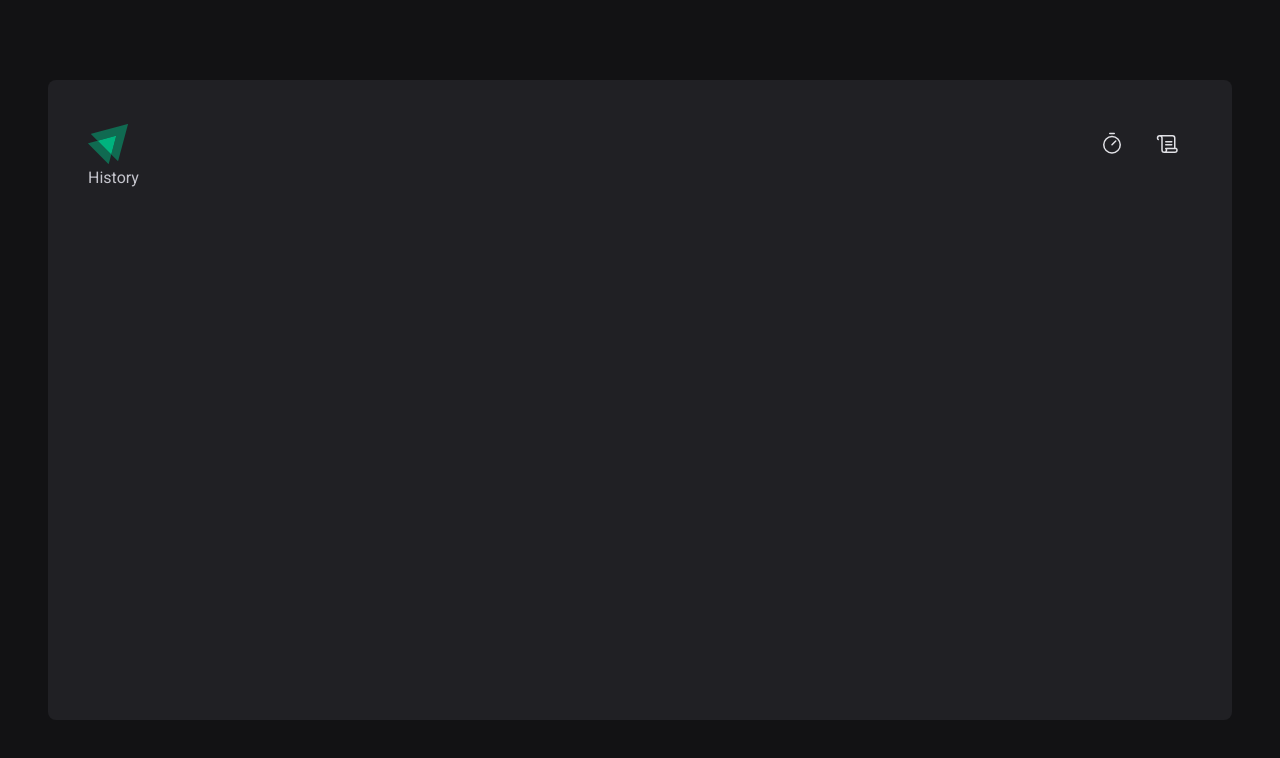
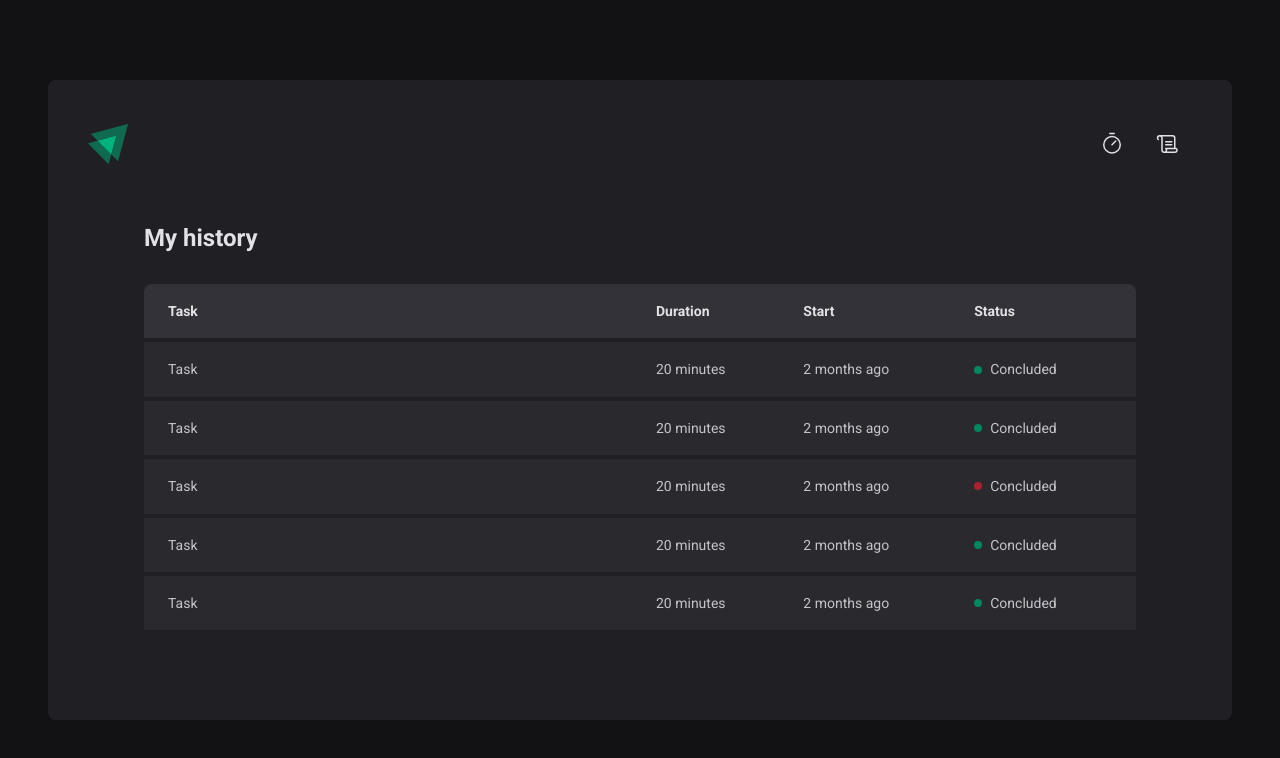
Before and after one commit to jttrevis/study-project-ignite-pomodoro, a React (Vite) app: page /history in a window 1280 px wide. Shown: the top 758 px of the page. Built offline with nearby package versions, Linux system fonts and the light colour scheme.

Commit message:
stop button done

```diff
--- a/package.json
+++ b/package.json
@@ -10,10 +10,14 @@
     "preview": "vite preview"
   },
   "dependencies": {
+    "@hookform/resolvers": "^3.1.0",
     "@phosphor-icons/react": "^2.0.9",
+    "date-fns": "^2.30.0",
     "react": "^18.2.0",
     "react-dom": "^18.2.0",
-    "react-router-dom": "^6.3.0"
+    "react-hook-form": "^7.43.9",
+    "react-router-dom": "^6.3.0",
+    "zod": "^3.21.4"
   },
   "devDependencies": {
     "@rocketseat/eslint-config": "^1.2.0",
--- a/src/components/Router.tsx
+++ b/src/components/Router.tsx
@@ -1,8 +1,9 @@
 import { Routes, Route } from "react-router-dom"
 
 import { Home } from "../pages/Home/Home"
-import { History } from "../pages/History"
+
 import { DefaultLayout } from "../layouts/DefaultLayout"
+import { History } from "../pages/History/History"
 
 
 
--- a/src/pages/History.tsx
+++ /dev/null
@@ -1,7 +0,0 @@
-import React from 'react'
-
-export const History = () => {
-  return (
-    <div>History</div>
-  )
-}
--- /dev/null
+++ b/src/pages/History/History.tsx
@@ -0,0 +1,61 @@
+import { HistoryContainer, HistoryList, Status } from "./styles"
+
+
+export const History = () => {
+  return (
+    <HistoryContainer>
+      <h1>My history</h1>
+
+      <HistoryList>
+        <table>
+          <thead>
+            <tr>
+              <th>Task</th>
+              <th>Duration</th>
+              <th>Start</th>
+              <th>Status</th>
+            </tr>
+          </thead>
+
+          <tbody>
+            <tr>
+              <td>Task</td>
+              <td>20 minutes</td>
+              <td>2 months ago</td>
+              <td><Status statusColor="green" >Concluded</Status></td>
+
+            </tr>
+            <tr>
+              <td>Task</td>
+              <td>20 minutes</td>
+              <td>2 months ago</td>
+              <td><Status statusColor="green">Concluded</Status></td>
+
+            </tr>
+            <tr>
+              <td>Task</td>
+              <td>20 minutes</td>
+              <td>2 months ago</td>
+              <td><Status statusColor="red">Concluded</Status></td>
+
+            </tr>
+            <tr>
+              <td>Task</td>
+              <td>20 minutes</td>
+              <td>2 months ago</td>
+              <td><Status statusColor="green">Concluded</Status></td>
+
+            </tr>
+            <tr>
+              <td>Task</td>
+              <td>20 minutes</td>
+              <td>2 months ago</td>
+              <td><Status statusColor="green">Concluded</Status></td>
+
+            </tr>
+          </tbody>
+        </table>
+      </HistoryList>
+    </HistoryContainer>
+  )
+}
--- /dev/null
+++ b/src/pages/History/styles.ts
@@ -0,0 +1,92 @@
+import styled from "styled-components";
+
+export const HistoryContainer = styled.div`
+  flex: 1;
+  padding: 3.5rem;
+
+  display: flex;
+  flex-direction: column;
+
+  h1{
+    font-size: 1.5rem;
+    color: ${props => props.theme['gray-100']};
+  }
+`
+export const HistoryList = styled.div`
+  flex: 1;
+  overflow: auto;
+  margin-top: 2rem;
+
+
+  table {
+    width: 100%;
+    border-collapse: collapse;
+    min-width: 600px;
+
+    th{
+      background-color: ${props => props.theme['gray-600']};
+      padding: 1rem;
+      text-align: left;
+      color: ${props => props.theme['gray-100']};
+      font-size: 0.875rem;
+      line-height: 1.6;
+
+      &:first-child {
+        border-top-left-radius: 8px;
+        padding-left: 1.5rem;
+
+      }
+
+      &:last-child {
+        border-top-right-radius: 8px;
+        padding-right: 1.5rem;
+
+      }
+    }
+
+    td{
+      background-color: ${props => props.theme['gray-700']};
+      border-top: 4px solid ${props => props.theme['gray-800']};
+      padding: 1rem;
+      font-size: 0.875rem;
+      line-height: 1.6;
+
+
+      &:first-child {
+        width: 50%;
+        padding-left: 1.5rem;
+
+      }
+
+      &:last-child {
+
+        padding-right: 1.5rem;
+
+      }
+    }
+  }
+`
+
+const STATUS_COLOR = {
+  yellow: 'yellow-500',
+  green: 'green-500',
+  red: 'red-500',
+} as const
+
+interface StatusProps {
+  statusColor: keyof typeof STATUS_COLOR;
+}
+
+export const Status = styled.span<StatusProps>`
+  display: flex;
+  align-items: center;
+  gap: 0.5rem;
+
+  &::before {
+    content: '';
+    width: 0.5rem;
+    height: 0.5rem;
+    border-radius: 50%;
+    background: ${props => props.theme[STATUS_COLOR[props.statusColor]]};
+  }
+`
--- a/src/pages/Home/Home.tsx
+++ b/src/pages/Home/Home.tsx
@@ -1,29 +1,147 @@
-import { Play } from "@phosphor-icons/react";
-import { CountdownCOntainer, FormContainer, HomeContainer, Separator } from "./styles";
+import * as zod from 'zod'
+import { HandPalm, Play } from "@phosphor-icons/react"
+import { useForm } from "react-hook-form"
+import { useEffect, useState } from 'react'
+import { zodResolver } from '@hookform/resolvers/zod'
+import { differenceInSeconds} from 'date-fns'
+import { CountdownContainer, FormContainer, HomeContainer, MinutesAmountInput, Separator, StartCountdownButton, StopCountdownButton, TaskInput } from "./styles"
+
+const newCycleFormValidationSchema = zod.object({
+  task: zod.string().min(1, 'Please enter a task'),
+  minutesAmount: zod.number().min(5).max(60)
+})
+
+interface NewCycleFormData {
+  task: string
+  minutesAmount: number
+
+}
+
+interface Cycle {
+  id: string
+  task: string
+  minutesAmount: number
+  startDate: Date
+  interruptedDate?: Date
+}
 
 export const Home = () => {
+  const [cycles, setCycles] = useState<Cycle[]>([])
+  const [activedCycleId, setActivedCycleId] = useState<string | null>(null)
+  const [amountSecondPassed, setAmountSecondPassed] = useState(0)
+
+  const {register, handleSubmit, watch, reset} = useForm<NewCycleFormData>({
+    resolver: zodResolver(newCycleFormValidationSchema),
+    defaultValues: {
+      task: '',
+      minutesAmount: 0
+    }
+  })
+
+  const activeCycle = cycles.find(cycle => cycle.id === activedCycleId)
+
+  useEffect(()=> {
+    let interval: number
+    if(activeCycle){
+      interval = setInterval(()=> {
+        setAmountSecondPassed(differenceInSeconds(new Date(), activeCycle.startDate))
+      }, 1000)
+    }
+
+    return () => {
+      clearInterval(interval)
+    }
+  }, [activeCycle])
+
+  function handleCreateNewCycle(data : NewCycleFormData){
+    const newCycle: Cycle = {
+      id: String(new Date().getTime()),
+      task: data.task,
+      minutesAmount: data.minutesAmount,
+      startDate: new Date()
+
+    }
+
+    setCycles((state) =>  [...state, newCycle])
+    setActivedCycleId(newCycle.id)
+    setAmountSecondPassed(0)
+    reset()
+  }
+
+  function handleInterruptCycle(){
+    setCycles(cycles.map(cycle => {
+      if(cycle.id === activedCycleId) {
+        return {...cycle, interruptedDate: new Date()}
+      }
+
+      return cycle
+    }))
+    setActivedCycleId(null)
+  }
+
+  const totalSeconds = activeCycle ? activeCycle.minutesAmount * 60 : 0
+  const currentSeconds = activeCycle ? totalSeconds - amountSecondPassed : 0
+
+  const minutesAmount = Math.floor(currentSeconds / 60 )
+  const secondsAmount = currentSeconds % 60
+
+  const minutes = String(minutesAmount).padStart(2, '0')
+  const seconds = String(secondsAmount).padStart(2, '0')
+
+  useEffect(()=> {
+    if(activeCycle){
+      document.title = `${minutes}:${seconds}`
+    }
+  },[minutes, seconds, activeCycle])
+
+  const task = watch('task')
+  const isSubmitButtonDisabled = !task
+
+
   return (
     <HomeContainer>
-      <form action="">
+      <form onSubmit={handleSubmit(handleCreateNewCycle)} action="">
         <FormContainer>
           <label htmlFor="task">Working on</label>
-          <input id="task" type="text" />
+          <TaskInput
+            placeholder="Name of your project"
+            id="task"
+            list="task-suggestions"
+            disabled={!!activeCycle}
+            type="text"
+            {...register('task')}
 
-          <label htmlFor="minutesAmount">How long</label>
-          <input id="minutesAmount" type="number" />
+          />
 
-          <span>Minutes.</span>
+          <datalist id="task-suggestions">
+            <option value="Project 1"/>
+            <option value="Project 2"/>
+            <option value="Project 3"/>
+            <option value="Project 4"/>
+            <option value="Project 5"/>
+          </datalist>
+
+          <label htmlFor="minutesAmount">how long</label>
+          <MinutesAmountInput placeholder="00" disabled={!!activeCycle} step={5} min={5} max={60} id="minutesAmount" type="number"
+          {...register('minutesAmount', {valueAsNumber: true})}
+
+          />
+
+          <span>minutes.</span>
         </FormContainer>
 
-        <CountdownCOntainer>
-          <span>0</span>
-          <span>0</span>
+        <CountdownContainer>
+          <span>{minutes[0]}</span>
+          <span>{minutes[1]}</span>
           <Separator>:</Separator>
-          <span>0</span>
-          <span>0</span>
-        </CountdownCOntainer>
+          <span>{seconds[0]}</span>
+          <span>{seconds[1]}</span>
+        </CountdownContainer>
 
-        <button type="submit">Start <Play size={24}/></button>
+      {activeCycle ? (
+        <StopCountdownButton onClick={handleInterruptCycle} type="button"><HandPalm size={24}/>Stop </StopCountdownButton>
+      ) :
+      <StartCountdownButton disabled={isSubmitButtonDisabled} type="submit"><Play size={24}/>Start </StartCountdownButton>}
       </form>
     </HomeContainer>
   );
--- a/src/pages/Home/styles.ts
+++ b/src/pages/Home/styles.ts
@@ -30,9 +30,39 @@ export const FormContainer = styled.div`
   flex-wrap: wrap;
 
 `
+const BaseInput = styled.input`
+  background: transparent;
+  height: 2.5rem;
+  border: 0;
+  border-bottom: 2px solid ${props => props.theme['gray-500']};
+  font-weight: bold;
+  font-size: 1.125rem;
+  padding: 0 0.5rem;
+  color: ${props => props.theme['gray-100']};
+
+  &::-webkit-calendar-picker-indicator {
+    display: none !important;
+  }
+
+  &:focus {
+    box-shadow: none;
+    border-color: ${props => props.theme['green-500']};
+  }
+  &::placeholder{
+    color: ${props => props.theme['gray-500']};
+  }
+
+`
+export const TaskInput = styled(BaseInput)`
+  flex: 1;
+`
+export const MinutesAmountInput = styled(BaseInput)`
+  width: 4rem;
+
+`
 
 
-export const CountdownCOntainer = styled.div`
+export const CountdownContainer = styled.div`
   font-family: 'Roboto Mono', sans-serif;
   font-size: 10rem;
   line-height: 8rem;
@@ -58,3 +88,42 @@ export const Separator = styled.div`
   display: flex;
   justify-content: center;
 `
+
+const BaseCountdownButton = styled.button`
+  width: 100%;
+  border: 0;
+  padding: 1rem;
+  border-radius: 8px;
+
+  display: flex;
+  justify-content: center;
+  align-items: center;
+
+  gap: 0.5rem;
+  font-weight: bold;
+  cursor: pointer;
+
+  &:disabled{
+    opacity: 0.7;
+    cursor: not-allowed;
+  }
+
+`
+export const StartCountdownButton = styled(BaseCountdownButton)`
+
+  background: ${props=> props.theme['green-500']};
+  color: ${props=> props.theme['gray-100']};
+
+  &:not(:disabled):hover {
+    background: ${props=> props.theme['green-300']};
+  }
+
+`
+export const StopCountdownButton = styled(BaseCountdownButton)`
+  background: ${props=> props.theme['red-500']};
+  color: ${props=> props.theme['gray-100']};
+
+  &:not(:disabled):hover {
+    background: ${props=> props.theme['red-700']};
+  }
+`
```
Also changed, not shown: 1 other file (tests, documents, lock files or other folders).
